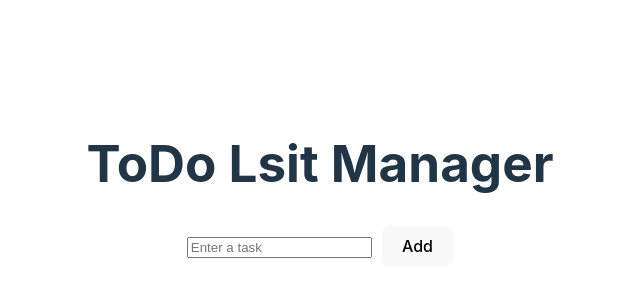
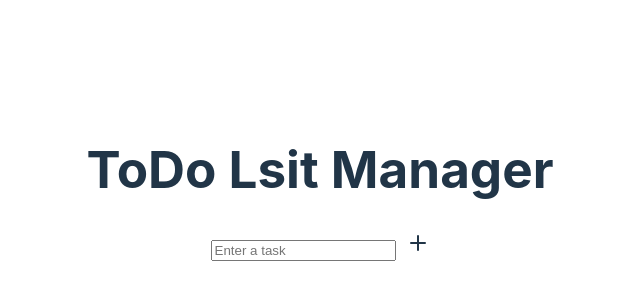
Before and after one commit to Albx68/manual-QA-test-app, a React (Vite) app: page / in a window 1280 px wide. Shown: the part 206-506 px from the top of the page, without its empty margins (320-960 px from the left). Built offline with nearby package versions, Linux system fonts and the light colour scheme.

Commit message:
update icon and update readme

```diff
--- a/src/components/BuggyTodo.tsx
+++ b/src/components/BuggyTodo.tsx
@@ -1,3 +1,4 @@
+import { Cross, Plus } from "lucide-react";
 import React, { useState } from "react";
 
 interface Task {
@@ -37,9 +38,10 @@ const BuggyTodoApp: React.FC = () => {
         onChange={(e) => setTask(e.target.value)}
         placeholder="Enter a task"
       />
-      <button onClick={addTask} style={{ marginLeft: "10px" }}>
+      {/* <button onClick={addTask} style={{ marginLeft: "10px" }}>
         Add
-      </button>
+          </button> */}
+      <Plus onClick={addTask} style={{ marginLeft: "10px" }} />
       <ul style={{ marginTop: "20px", listStyleType: "none" }}>
         {tasks.map((t, index) => (
           <li
@@ -51,12 +53,16 @@ const BuggyTodoApp: React.FC = () => {
           >
             {t.text}{" "}
             <button onClick={() => toggleComplete(index)}>Complete</button>
-            <button
+            {/* <button
               onClick={() => deleteTask(index)}
               style={{ marginLeft: "5px" }}
             >
               Delete
-            </button>
+            </button> */}
+            <Cross
+              onClick={() => deleteTask(index)}
+              style={{ marginLeft: "5px" }}
+            />
           </li>
         ))}
       </ul>
```
Also changed, not shown: 1 other file (tests, documents, lock files or other folders).
